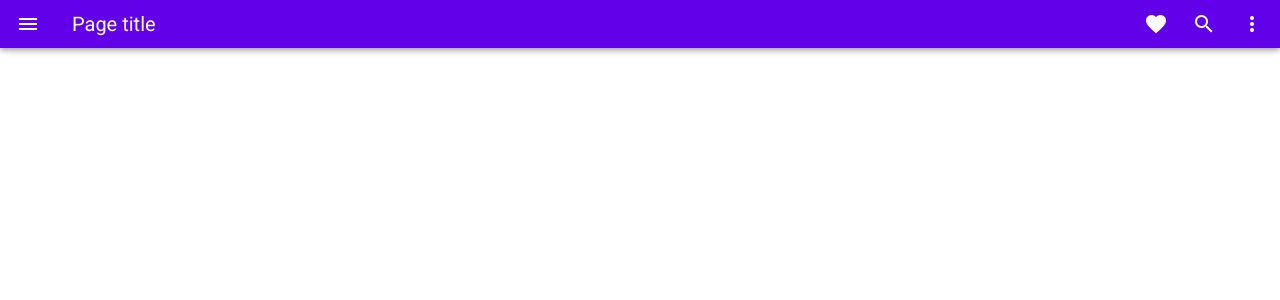
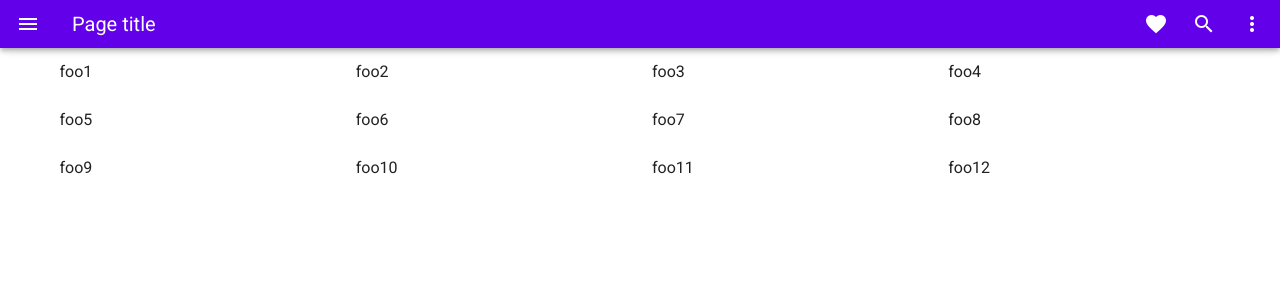
Before and after one commit to 1071sh/vue-study, a Vue app: page / in a window 1280 px wide. Shown: the top 300 px of the page. Built offline with nearby package versions, Linux system fonts and the light colour scheme.

Commit message:
vuetifyのグリッドシステム
基本的にはbootstrapと同じ仕組みだがxsは動かない（ライブラリのバグ）なのでxsはcolsで指定する

```diff
--- a/src/App.vue
+++ b/src/App.vue
@@ -1,17 +1,21 @@
 <template>
     <v-app>
         <Header />
-        <v-main></v-main>
+        <v-main>
+            <HelloWorld />
+        </v-main>
     </v-app>
 </template>
 
 <script>
+import HelloWorld from "./components/HelloWorld";
 import Header from "./components/Header";
 
 export default {
     name: "App",
 
     components: {
+        HelloWorld,
         Header,
     },
 
--- a/src/components/HelloWorld.vue
+++ b/src/components/HelloWorld.vue
@@ -1,10 +1,18 @@
 <template>
-    <v-container></v-container>
+    <v-container>
+        <v-row justify="center" align="center">
+            <v-col cols="12" xl="2" lg="3" md="4" sm="6">foo1</v-col>
+            <v-col cols="12" xl="2" lg="3" md="4" sm="6" xs="12">foo2</v-col>
+            <v-col cols="12" xl="2" lg="3" md="4" sm="6" xs="12">foo3</v-col>
+            <v-col cols="12" xl="2" lg="3" md="4" sm="6" xs="12">foo4</v-col>
+            <v-col cols="12" xl="2" lg="3" md="4" sm="6" xs="12">foo5</v-col>
+            <v-col cols="12" xl="2" lg="3" md="4" sm="6" xs="12">foo6</v-col>
+            <v-col cols="12" xl="2" lg="3" md="4" sm="6" xs="12">foo7</v-col>
+            <v-col cols="12" xl="2" lg="3" md="4" sm="6" xs="12">foo8</v-col>
+            <v-col cols="12" xl="2" lg="3" md="4" sm="6" xs="12">foo9</v-col>
+            <v-col cols="12" xl="2" lg="3" md="4" sm="6" xs="12">foo10</v-col>
+            <v-col cols="12" xl="2" lg="3" md="4" sm="6" xs="12">foo11</v-col>
+            <v-col cols="12" xl="2" lg="3" md="4" sm="6" xs="12">foo12</v-col>
+        </v-row>
+    </v-container>
 </template>
-
-<script>
-export default {
-    name: "HelloWorld",
-    data: () => ({}),
-};
-</script>
```
